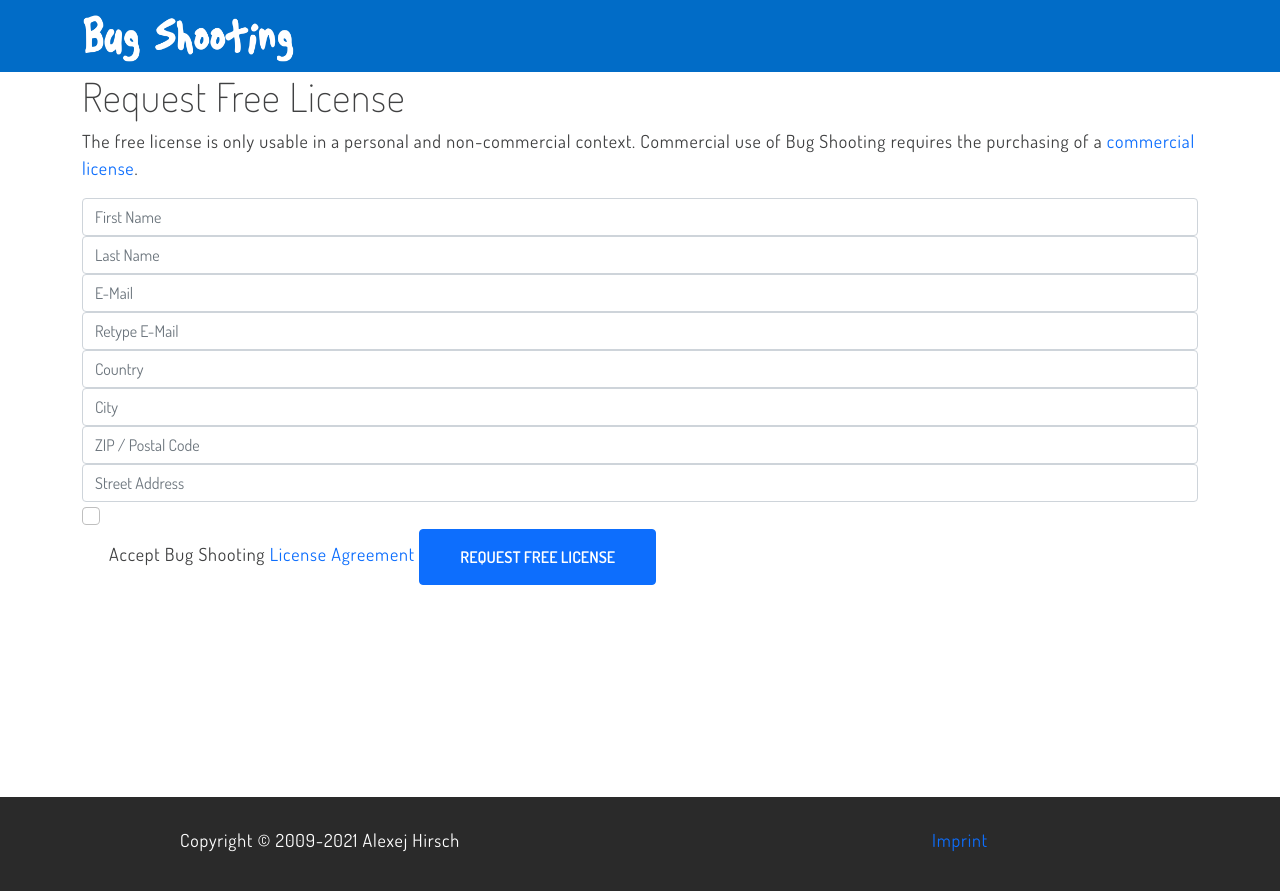
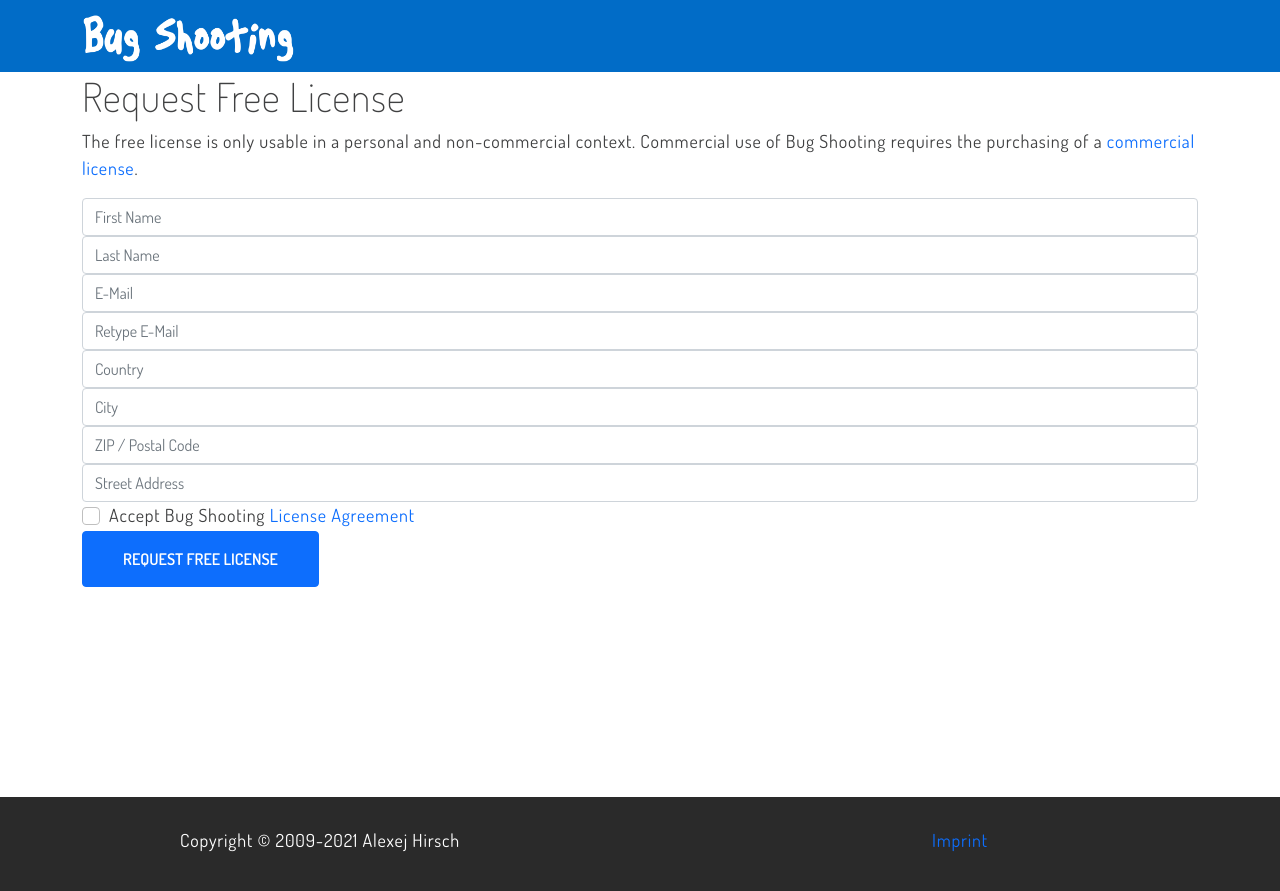
Before and after one commit to BugShooting/BugShooting.Homepage, a Jekyll site: the page built from free.md, in a window 1280 px wide. Shown: the top 891 px of the page. Built offline with Jekyll 4.4.1, drawn with Linux system fonts in a browser that asks for light colours; our own code applies the rules of GitHub Pages for plain Markdown files.

Commit message:
Update free.md

```diff
--- a/free.md
+++ b/free.md
@@ -16,9 +16,9 @@
   <input class="form-control" type="text" required name="city" placeholder="City">
   <input class="form-control" type="text" required name="zip" placeholder="ZIP / Postal Code">
   <input class="form-control" type="text" required name="street" placeholder="Street Address">
-  <input class="form-check-input" type="checkbox" id="AgreementCheckbox" required name="agreement">
   <div class="form-check">
+    <input class="form-check-input" type="checkbox" id="AgreementCheckbox" required name="agreement">
     <label class="form-check-label" for="AgreementCheckbox">Accept Bug Shooting <a href="{{ site.baseurl }}/agreement">License Agreement</a></label>
-    <button class="btn btn-lg btn-primary btn-block" type="submit">Request Free License</button>
-   </div>
+  </div>
+  <button class="btn btn-lg btn-primary btn-block" type="submit">Request Free License</button>
 </form>
```
